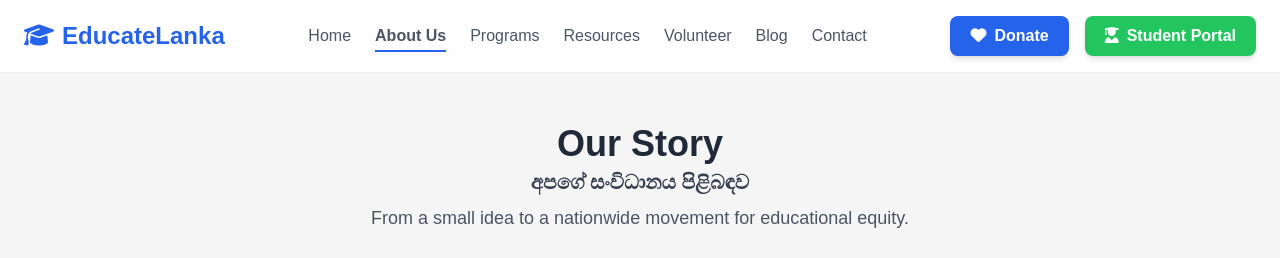
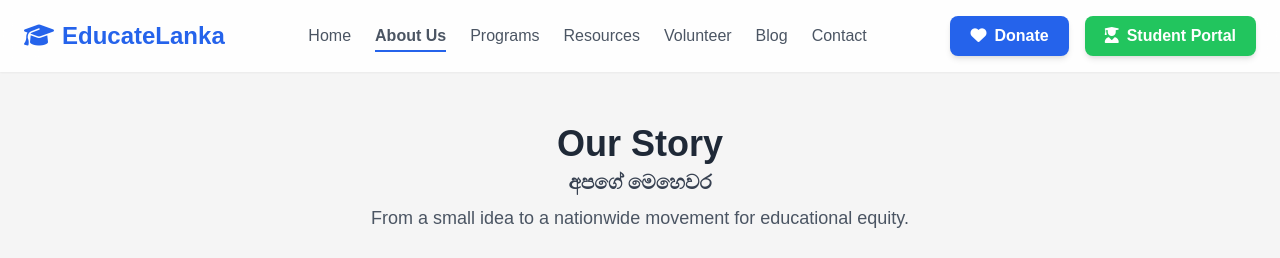
Before and after one commit to Clefmael/Final_SL, a website: page about.html in a window 1280 px wide. Shown: the top 258 px of the page. Drawn offline with nearby package versions, Linux system fonts and the light colour scheme.

Commit message:
Update about.html

```diff
--- a/about.html
+++ b/about.html
@@ -60,7 +60,7 @@
         <section id="about" class="page min-h-screen fade-in">
             <div class="text-center mb-12">
                 <h1 class="text-4xl font-extrabold text-gray-800">Our Story</h1>
-                <p class="mt-1 text-xl font-semibold text-gray-700">අපගේ සංවිධානය පිළිබඳව</p>
+                <p class="mt-1 text-xl font-semibold text-gray-700">අපගේ මෙහෙවර</p>
 
                 <p class="text-lg text-gray-600 mt-2 max-w-3xl mx-auto">From a small idea to a nationwide movement for educational equity.</p>
             </div>
```
